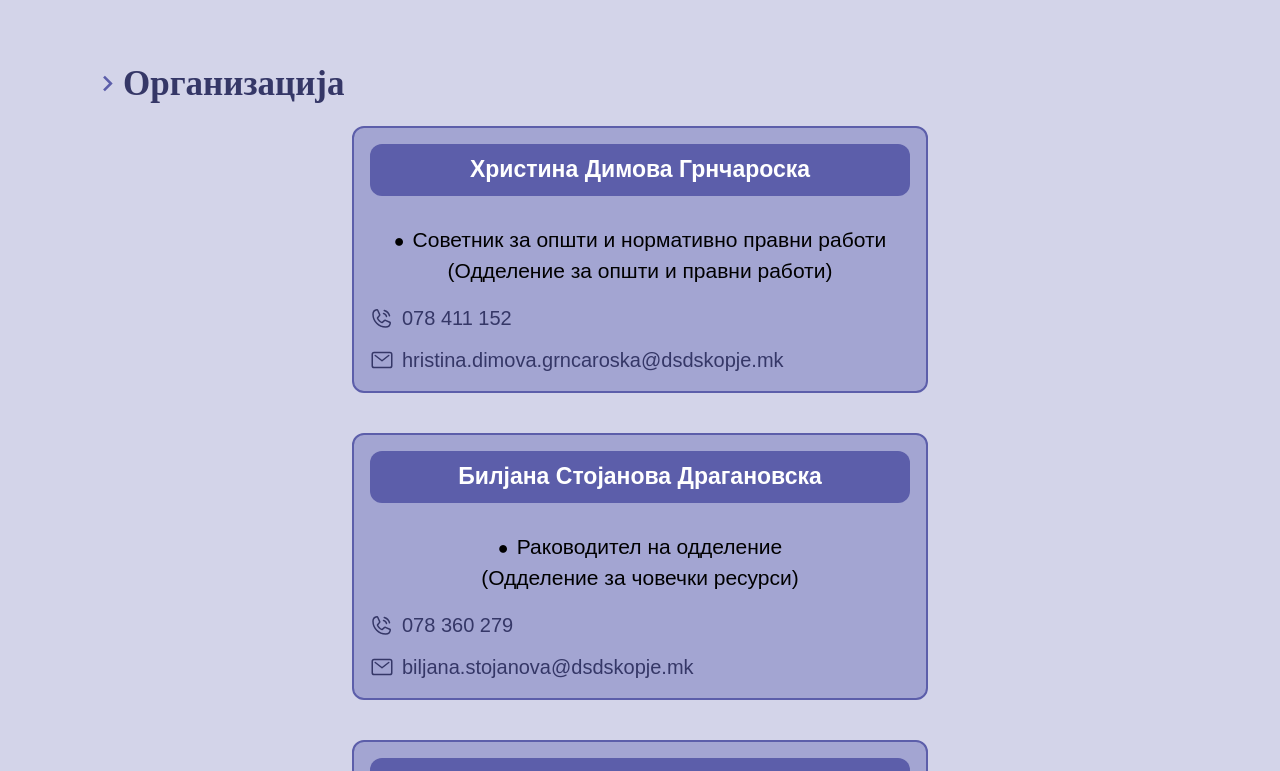
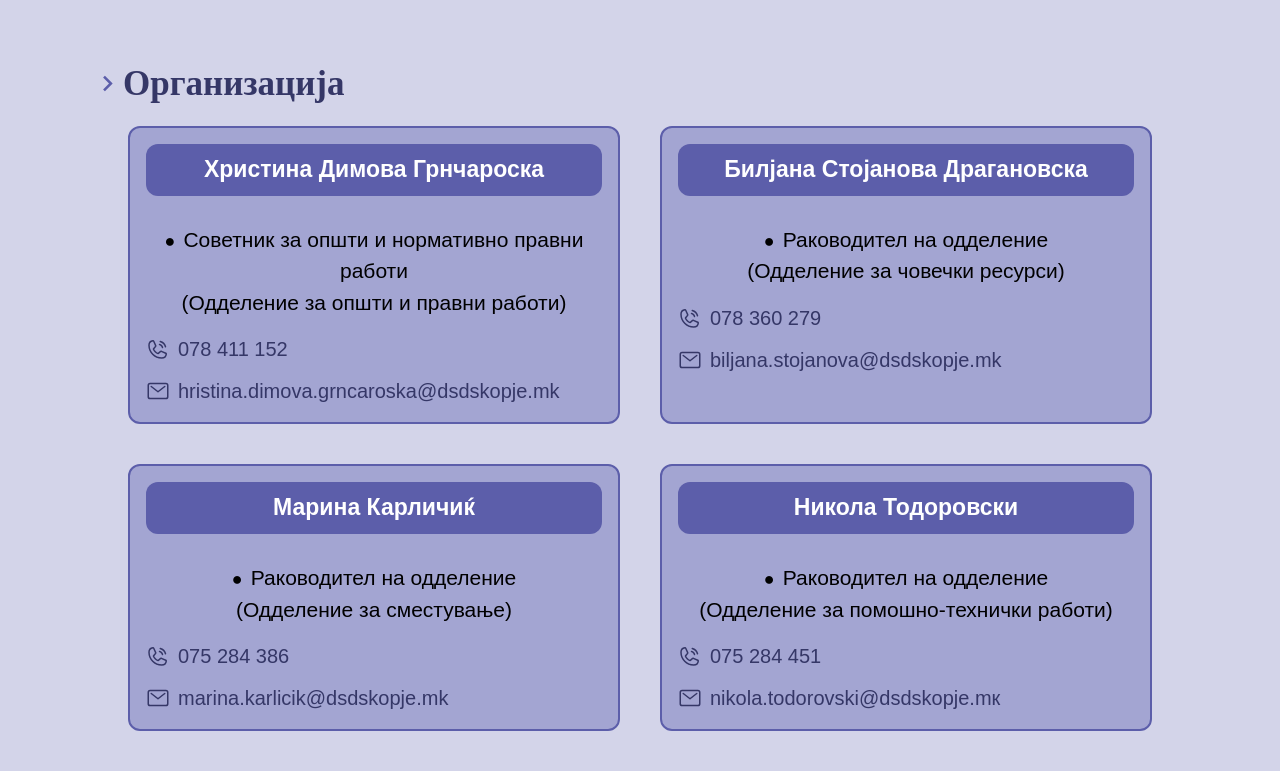
Before and after one commit to andrejstanoev/dsd_project, a React (Vite) app: page /zanas in a window 1280 px wide. Shown: the part 2111-2882 px from the top of the page. Built offline with nearby package versions, Linux system fonts and the light colour scheme.

Commit message:
Making cards section in About us responsive

```diff
--- a/src/components/AboutUsMain.jsx
+++ b/src/components/AboutUsMain.jsx
@@ -205,15 +205,23 @@ export default function AboutUsMain() {
                     <svg xmlns="http://www.w3.org/2000/svg" width="31" height="31" viewBox="0 0 24 24">
                         <path fill="#5c5eaa" d="M8.59 16.58L13.17 12L8.59 7.41L10 6l6 6l-6 6z"/>
                     </svg>
-                    <div className="text-[#353767] text-[20px]  lg:text-[26px] xl:text-[35px] font-semibold font-['Poppins']">
+                    <div
+                        className="text-[#353767] text-[20px]  lg:text-[26px] xl:text-[35px] font-semibold font-['Poppins']">
                         {t("organizacija")}
                     </div>
                 </div>
 
-                <div className="mt-4 px-9 flex flex-wrap gap-x-10 gap-y-10 justify-center">
-
-                    {contacts.map(c => <ContactCard name={c.name} jobTitle={c.jobTitle} phone={c.phone}
-                                                    email={c.email}/>)}
+                <div className="mt-4 px-9 grid grid-cols-1 gap-x-10 gap-y-10 justify-items-center
+                  lg:grid-cols-2">
+                    {contacts.map(c => (
+                        <ContactCard
+                            key={c.email}
+                            name={c.name}
+                            jobTitle={c.jobTitle}
+                            phone={c.phone}
+                            email={c.email}
+                        />
+                    ))}
                 </div>
 
             </div>
```
